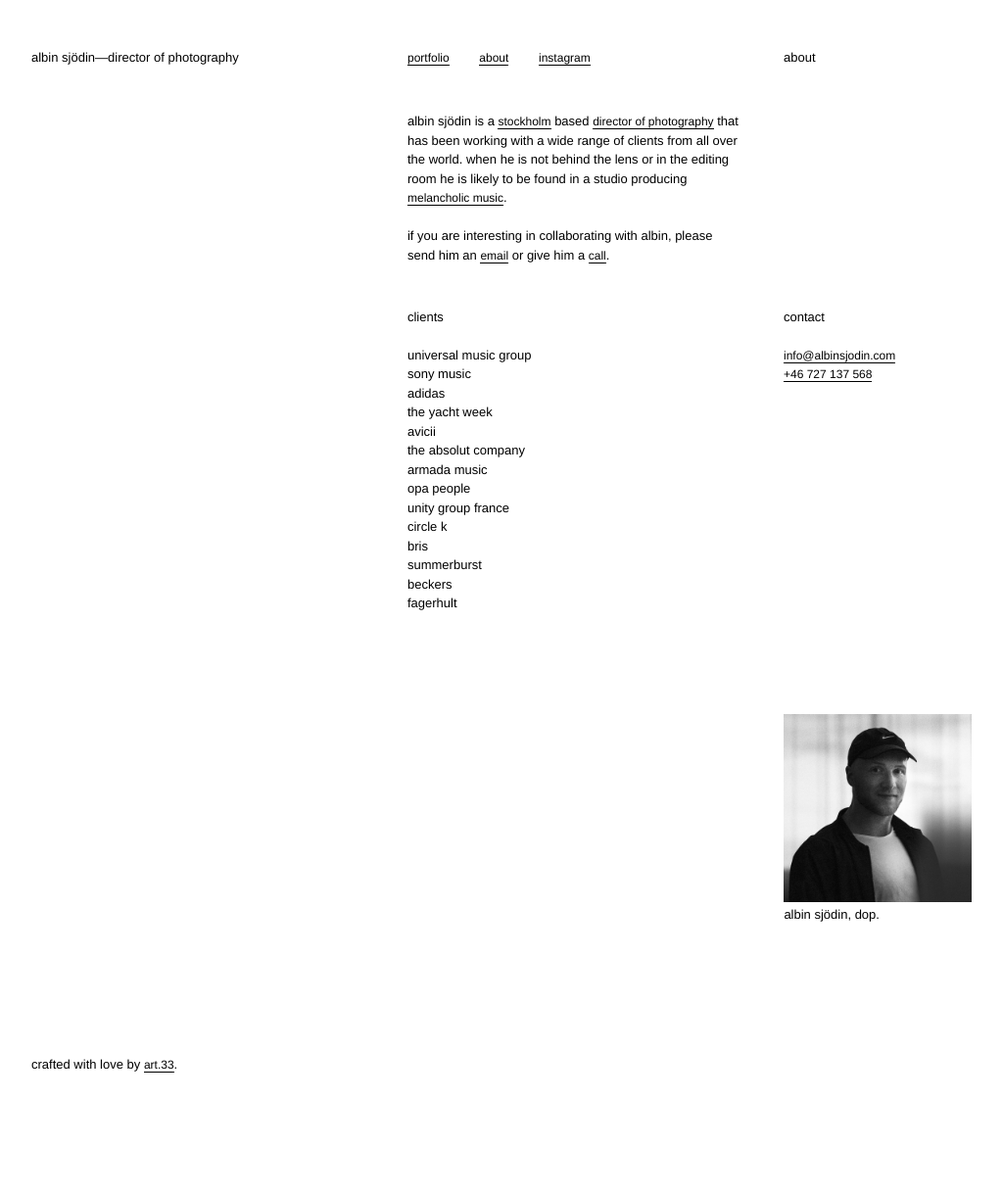
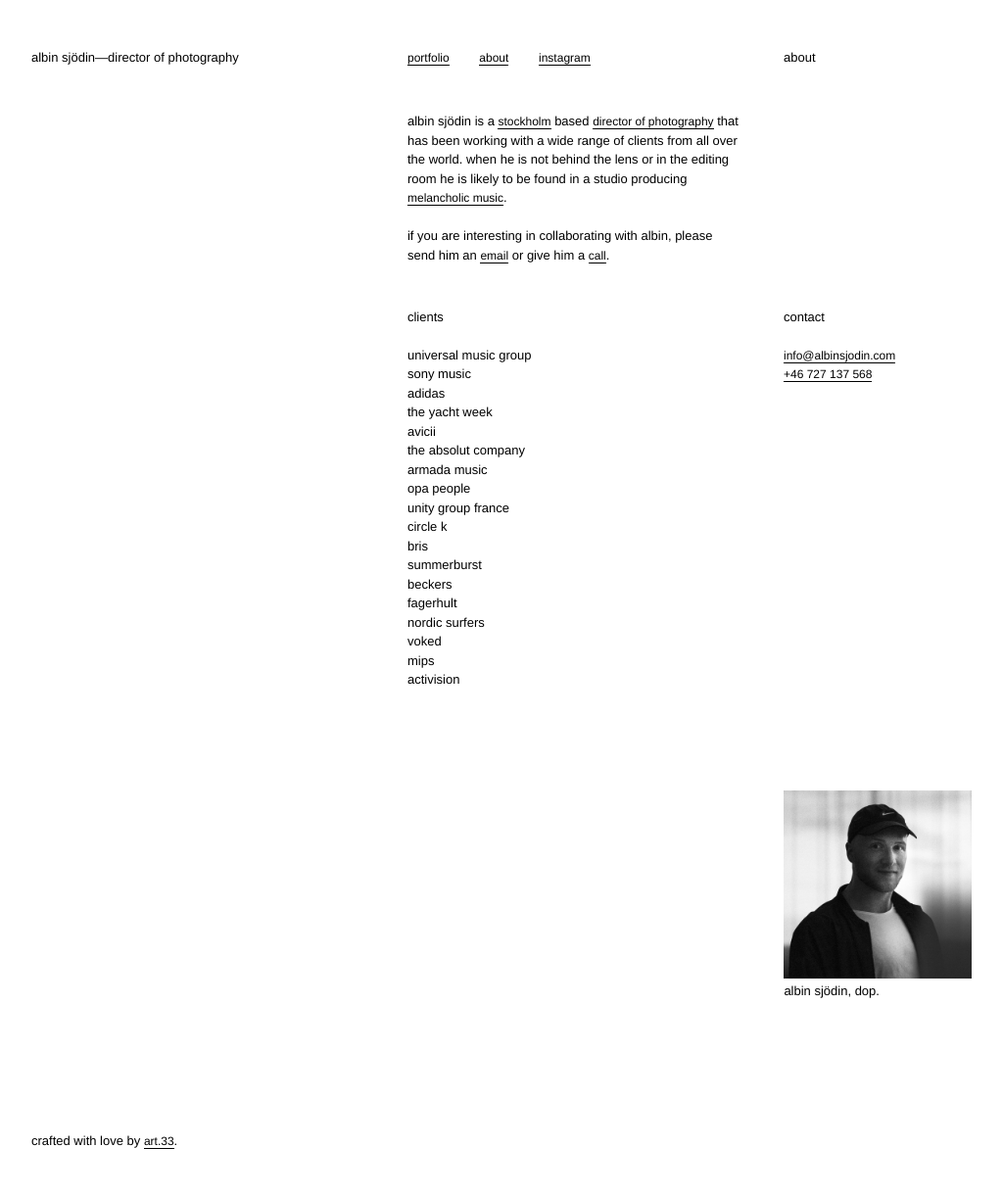
Before and after one commit to manspeterson/albin-site, a Jekyll site: the page built from about.md, in a window 1280 px wide. Shown: the whole page at 98% size, without its empty margins (32-1055 px from the left). Built offline with Jekyll 4.4.1, drawn with Linux system fonts in a browser that asks for light colours; some web fonts are replaced; before the commit the page ends 1142 px from its top, so only the background shows below that.

Commit message:
Update about.md

```diff
--- a/about.md
+++ b/about.md
@@ -2,7 +2,7 @@
 layout: about
 title: about
 permalink: /about/
-clients: ["universal music group","sony music","adidas","the yacht week","avicii","the absolut company","armada music","opa people","unity group france","circle k","bris","summerburst","beckers","fagerhult"]
+clients: ["universal music group","sony music","adidas","the yacht week","avicii","the absolut company","armada music","opa people","unity group france","circle k","bris","summerburst","beckers","fagerhult","nordic surfers","voked","mips","activision"]
 
 ---
 
```
